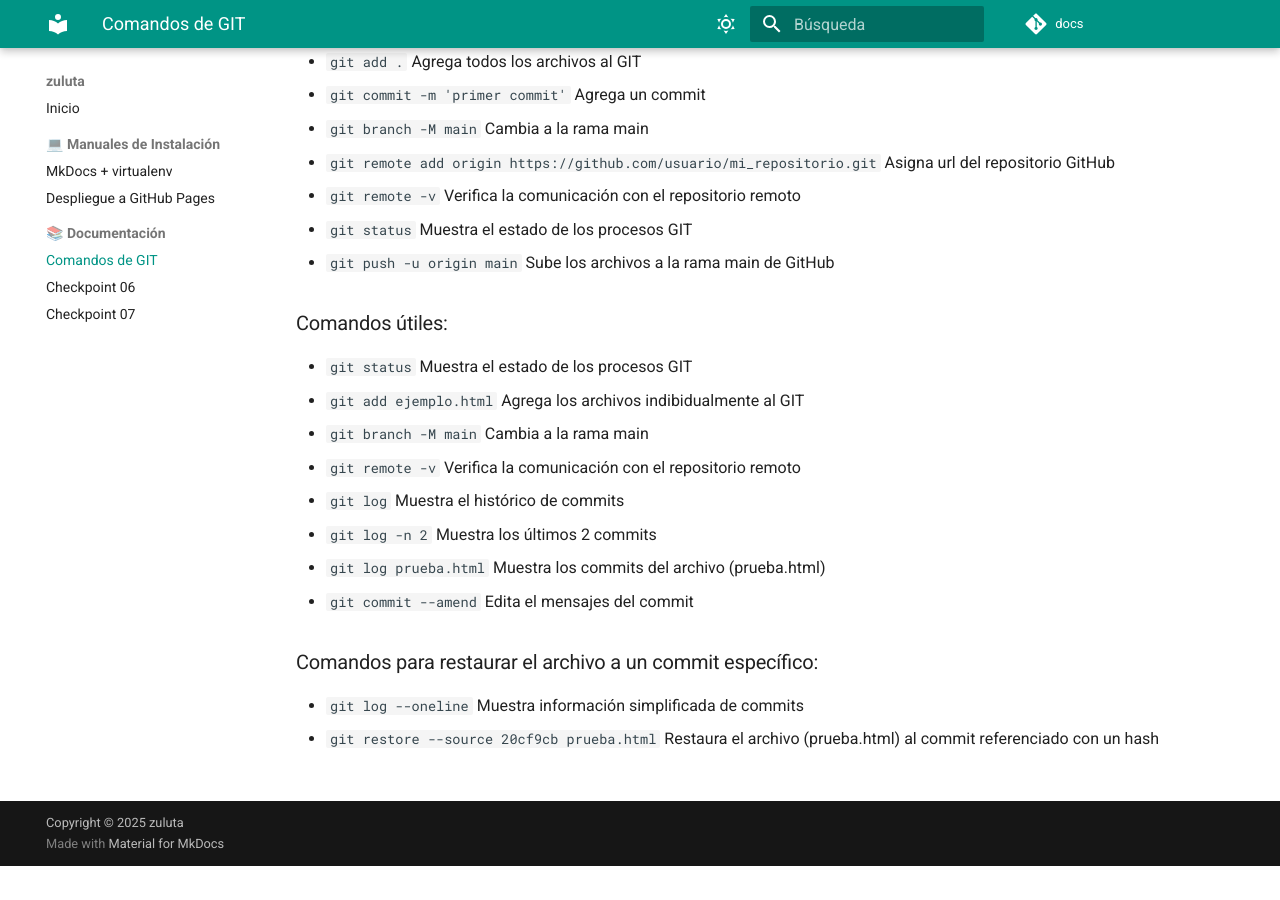
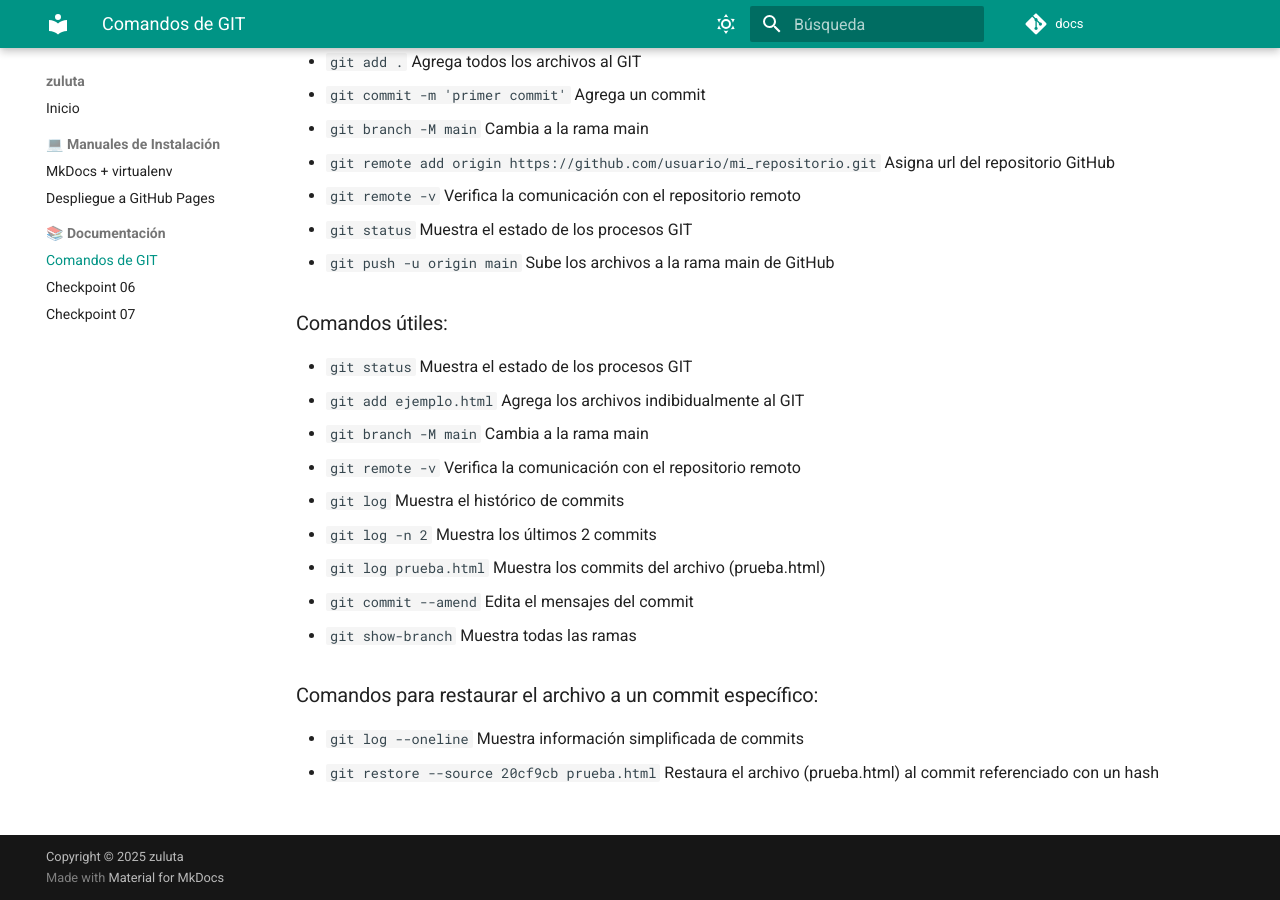
Before and after one commit to zuluta/docs, an MkDocs documentation site: the page built from docs/comandos_git.md, in a window 1280 px wide and 900 px high, scrolled down 552 px. Built offline with MkDocs 1.6.1 and Material for MkDocs 9.7.7, drawn with Linux system fonts in a browser that asks for light colours; comment, search, counter and statistics services are not loaded; before the commit the page ends 1418 px from its top, so only the background shows below that.

Commit message:
actualizar archivo

```diff
--- a/docs/comandos_git.md
+++ b/docs/comandos_git.md
@@ -39,6 +39,7 @@ hide:
   - `git log -n 2` Muestra los últimos 2 commits
   - `git log prueba.html` Muestra los commits del archivo (prueba.html)
   - `git commit --amend` Edita el mensajes del commit
+  - `git show-branch` Muestra todas las ramas
 
 ### Comandos para restaurar el archivo a un commit específico:
 
```
